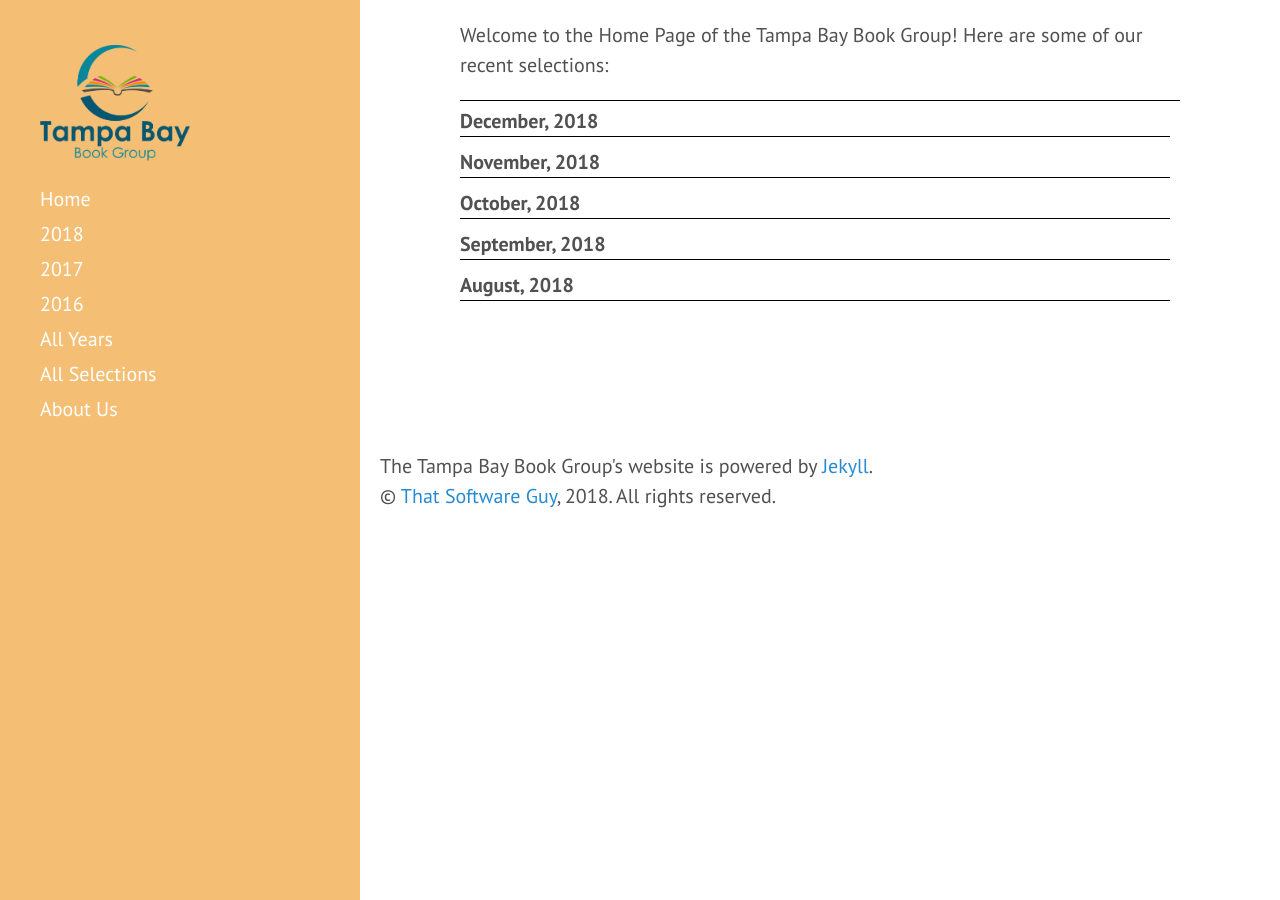
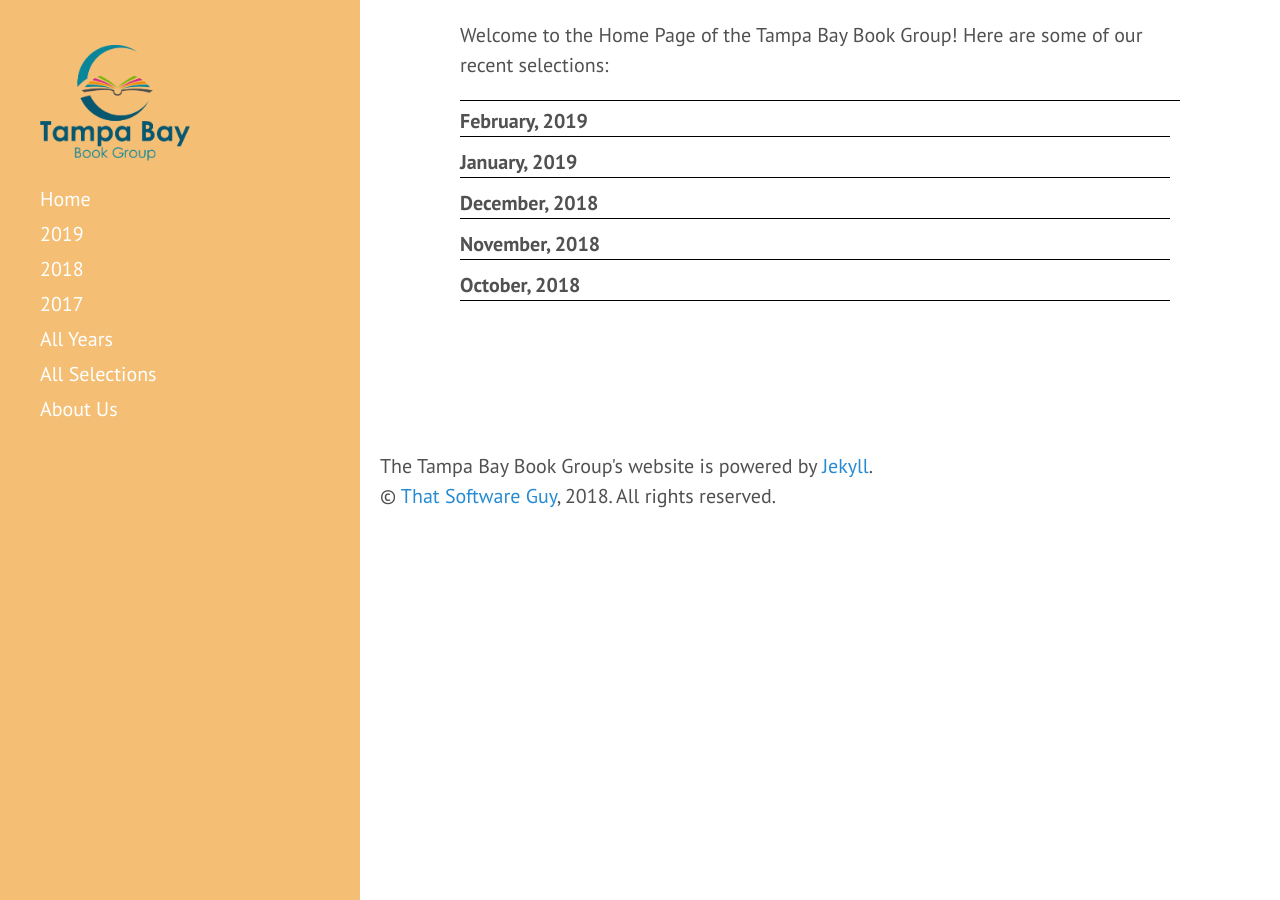
Before and after one commit to scottcwilson/ort, a Jekyll site: the page built from index.html, in a window 1280 px wide. Built offline with Jekyll 4.4.1, drawn with Linux system fonts in a browser that asks for light colours.

Commit message:
new updates

```diff
--- a/complete.html
+++ b/complete.html
@@ -4,6 +4,8 @@
 ---
 
 <ul>
+<li><i>Woman in the Window</i>, A.J. Finn</li>
+<li><i>My Grandfather Would Have Shot Me</i>, Jennifer Teege</li>
 <li><i>All the Old Knives</i>, Olen Steinhauer</li>
 <li><i>Little Fires Everywhere</i>, Celeste Ng</li>
 <li><i>Frankenstein</i>, Mary Shelley</li>
--- a/index.html
+++ b/index.html
@@ -8,6 +8,19 @@
 </p>
 
 <div class="regular-rule"></div>
+
+
+<div class="book">
+         <div class="book-date">February, 2019</div>
+         <!-- Woman in the Window by A.J. Finn -->
+         {% amazon B06Y55Z36S short_detail %}
+</div>
+
+<div class="book">
+         <div class="book-date">January, 2019</div>
+         <!--  My Grandfather Would Have Shot Me by Jennifer Teege -->
+         {% amazon B00NVVU9DI short_detail %}
+</div>
 
 <div class="book">
          <div class="book-date">December, 2018</div>
@@ -26,15 +39,3 @@
          <!-- Frankenstein, Mary Shelley -->
          {% amazon B075SVRMD8 short_detail %}
 </div>
-
-<div class="book">
-         <div class="book-date">September, 2018</div>
-         <!-- Behold the Dreamers, by Imbolo Mbue -->
-         {% amazon B0138OAB80 short_detail %}
-</div>
-
-<div class="book">
-         <!-- Bonfire of the Vanities by Tom Wolfe -->
-         <div class="book-date">August, 2018</div>
-         {% amazon B001X1ZZJG short_detail %}
-</div>
```
Also changed, not shown: 2019.html (added, +18 -0 lines).
